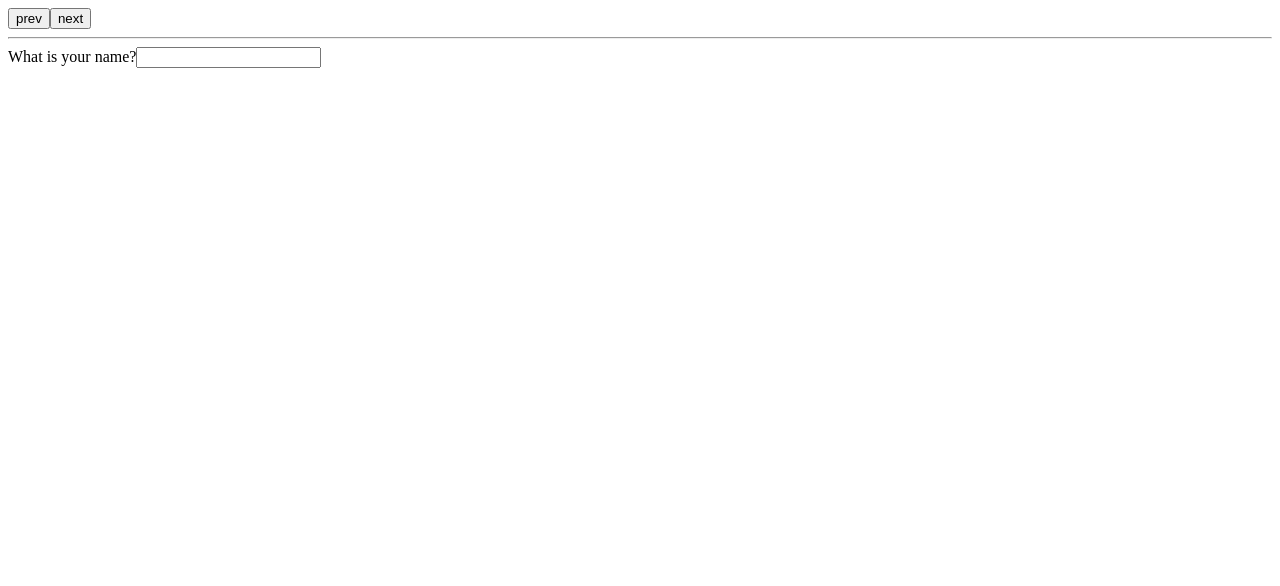
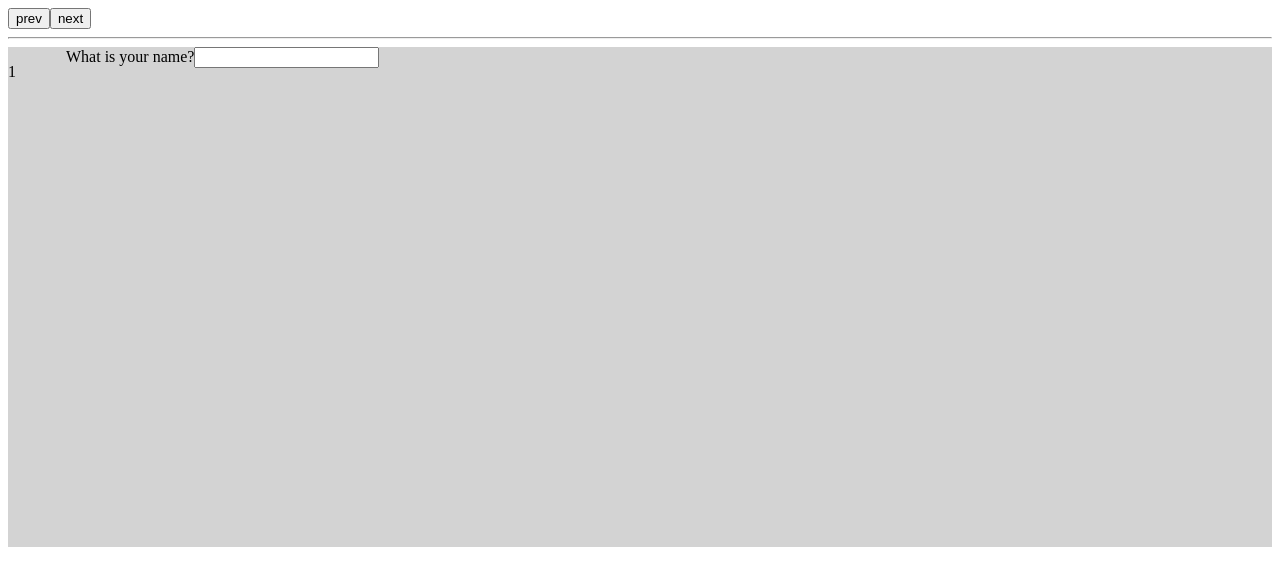
Before and after one commit to Senpai013045/form-builder, a React (Vite) app: page / in a window 1280 px wide. Shown: the top 586 px of the page. Built offline with nearby package versions, Linux system fonts and the light colour scheme.

Commit message:
demo typeform clone

```diff
--- a/src/App.tsx
+++ b/src/App.tsx
@@ -9,6 +9,7 @@ import { FC, PropsWithChildren, useEffect, useMemo, useState } from "react";
 import { useQuestionData } from "./hooks";
 import { QuestionRenderer } from "./renderers";
 import { filterOrder, findQuestion } from "./utils";
+import { VerticalAnimation } from "./animations/Vertical";
 
 type FieldValues = Record<string, AnswerType>;
 
@@ -39,7 +40,10 @@ const FormWrapper: FC<PropsWithChildren> = ({ children }) => {
 };
 
 function FormContent() {
-  const [activeIndex, setActiveIndex] = useState(0);
+  const [{ activeIndex, direction }, setActive] = useState({
+    activeIndex: 0,
+    direction: 0,
+  });
   const { setValue, getValues } = useFormContext();
   const order = useFilteredOrder();
   const { questions } = useQuestionData();
@@ -94,11 +98,14 @@ function FormContent() {
       <button
         type="button"
         onClick={() => {
-          setActiveIndex((prev) => {
-            if (prev === 0) {
-              return 0;
+          setActive((prev) => {
+            if (prev.activeIndex === 0) {
+              return prev;
             }
-            return prev - 1;
+            return {
+              activeIndex: prev.activeIndex - 1,
+              direction: -1,
+            };
           });
         }}
       >
@@ -107,18 +114,36 @@ function FormContent() {
       <button
         type="button"
         onClick={() => {
-          setActiveIndex((prev) => {
-            if (prev === order.length - 1) {
-              return order.length - 1;
+          setActive((prev) => {
+            if (prev.activeIndex === order.length - 1) {
+              return prev;
             }
-            return prev + 1;
+            return {
+              activeIndex: prev.activeIndex + 1,
+              direction: 1,
+            };
           });
         }}
       >
         next
       </button>
       <hr />
-      {schema && <QuestionRenderer name={schema.name} key={schema.name} />}
+
+      <div
+        style={{
+          height: 500,
+          backgroundColor: "lightgray",
+          margin: "auto",
+          position: "relative",
+        }}
+      >
+        <VerticalAnimation activeIndex={activeIndex} direction={direction}>
+          <div style={{ display: "flex" }}>
+            <p style={{ marginRight: 50 }}>{activeIndex + 1}</p>
+            <QuestionRenderer name={schema.name} key={schema.name} />
+          </div>
+        </VerticalAnimation>
+      </div>
     </div>
   );
 }
--- /dev/null
+++ b/src/animations/Vertical.tsx
@@ -0,0 +1,54 @@
+import { AnimatePresence, motion } from "framer-motion";
+import * as React from "react";
+
+const variants = {
+  enter: (direction: number) => {
+    return {
+      y: direction > 0 ? 1000 : -1000,
+      opacity: 0,
+    };
+  },
+  center: {
+    zIndex: 1,
+    y: 0,
+    opacity: 1,
+  },
+  exit: (direction: number) => {
+    return {
+      zIndex: 0,
+      y: direction < 0 ? 1000 : -1000,
+      opacity: 0,
+    };
+  },
+};
+
+export const VerticalAnimation = ({
+  children,
+  activeIndex,
+  direction,
+}: {
+  children: React.ReactNode;
+  /**When the active index changes, the animation will play */
+  activeIndex: number;
+  /**The direction of the animation. 1 is down, -1 is up */
+  direction: number;
+}) => {
+  return (
+    <AnimatePresence initial={false} custom={direction}>
+      <motion.div
+        key={activeIndex}
+        custom={direction}
+        variants={variants}
+        initial="enter"
+        animate="center"
+        exit="exit"
+        transition={{
+          x: { type: "spring", stiffness: 300, damping: 30 },
+          opacity: { duration: 0.2 },
+        }}
+      >
+        {children}
+      </motion.div>
+    </AnimatePresence>
+  );
+};
```
